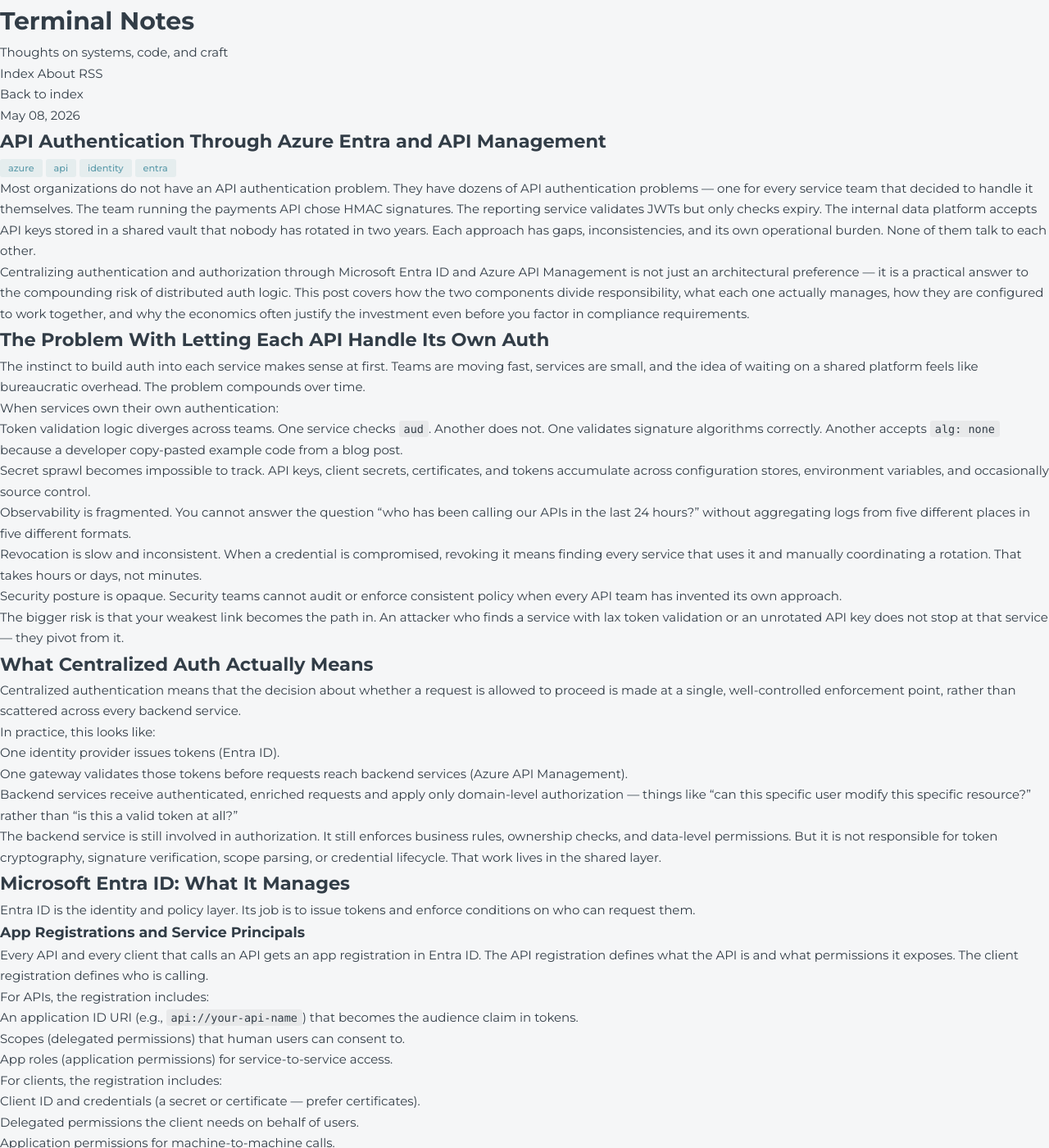
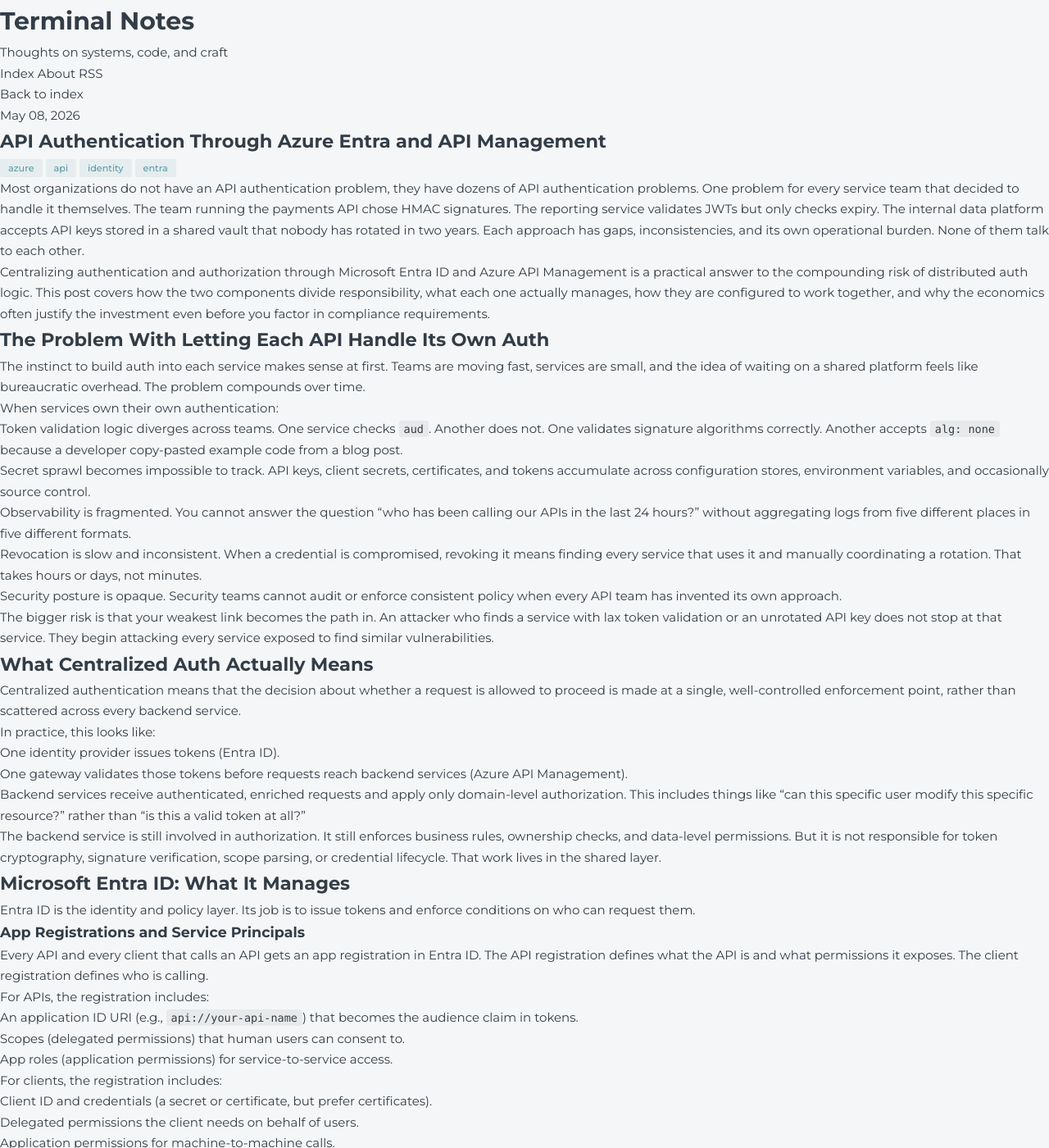
Before and after one commit to derekhans/derekhans.github.io, a Jekyll site: the page built from _posts/2026-05-08-api-authentication-through-azure-entra-and-api-management.md, in a window 1280 px wide and 1400 px high. Shown: the whole window at 82% size. Built offline with Jekyll 4.4.1, drawn with Linux system fonts in a browser that asks for light colours; some of the changed text lies outside the part shown.

Commit message:
Update 2026-05-08-api-authentication-through-azure-entra-and-api-management.md

```diff
--- a/_posts/2026-05-08-api-authentication-through-azure-entra-and-api-management.md
+++ b/_posts/2026-05-08-api-authentication-through-azure-entra-and-api-management.md
@@ -5,9 +5,9 @@ date: 2026-05-08
 tags: [azure, api, identity, entra]
 ---
 
-Most organizations do not have an API authentication problem. They have dozens of API authentication problems — one for every service team that decided to handle it themselves. The team running the payments API chose HMAC signatures. The reporting service validates JWTs but only checks expiry. The internal data platform accepts API keys stored in a shared vault that nobody has rotated in two years. Each approach has gaps, inconsistencies, and its own operational burden. None of them talk to each other.
+Most organizations do not have an API authentication problem, they have dozens of API authentication problems. One problem for every service team that decided to handle it themselves. The team running the payments API chose HMAC signatures. The reporting service validates JWTs but only checks expiry. The internal data platform accepts API keys stored in a shared vault that nobody has rotated in two years. Each approach has gaps, inconsistencies, and its own operational burden. None of them talk to each other.
 
-Centralizing authentication and authorization through Microsoft Entra ID and Azure API Management is not just an architectural preference — it is a practical answer to the compounding risk of distributed auth logic. This post covers how the two components divide responsibility, what each one actually manages, how they are configured to work together, and why the economics often justify the investment even before you factor in compliance requirements.
+Centralizing authentication and authorization through Microsoft Entra ID and Azure API Management is a practical answer to the compounding risk of distributed auth logic. This post covers how the two components divide responsibility, what each one actually manages, how they are configured to work together, and why the economics often justify the investment even before you factor in compliance requirements.
 
 ## The Problem With Letting Each API Handle Its Own Auth
 
@@ -21,7 +21,7 @@ When services own their own authentication:
 - Revocation is slow and inconsistent. When a credential is compromised, revoking it means finding every service that uses it and manually coordinating a rotation. That takes hours or days, not minutes.
 - Security posture is opaque. Security teams cannot audit or enforce consistent policy when every API team has invented its own approach.
 
-The bigger risk is that your weakest link becomes the path in. An attacker who finds a service with lax token validation or an unrotated API key does not stop at that service — they pivot from it.
+The bigger risk is that your weakest link becomes the path in. An attacker who finds a service with lax token validation or an unrotated API key does not stop at that service. They begin attacking every service exposed to find similar vulnerabilities.
 
 ## What Centralized Auth Actually Means
 
@@ -31,7 +31,7 @@ In practice, this looks like:
 
 - One identity provider issues tokens (Entra ID).
 - One gateway validates those tokens before requests reach backend services (Azure API Management).
-- Backend services receive authenticated, enriched requests and apply only domain-level authorization — things like "can this specific user modify this specific resource?" rather than "is this a valid token at all?"
+- Backend services receive authenticated, enriched requests and apply only domain-level authorization. This includes things like "can this specific user modify this specific resource?" rather than "is this a valid token at all?"
 
 The backend service is still involved in authorization. It still enforces business rules, ownership checks, and data-level permissions. But it is not responsible for token cryptography, signature verification, scope parsing, or credential lifecycle. That work lives in the shared layer.
 
@@ -51,7 +51,7 @@ For APIs, the registration includes:
 
 For clients, the registration includes:
 
-- Client ID and credentials (a secret or certificate — prefer certificates).
+- Client ID and credentials (a secret or certificate, but prefer certificates).
 - Delegated permissions the client needs on behalf of users.
 - Application permissions for machine-to-machine calls.
 
@@ -167,9 +167,11 @@ This keeps credential material out of application code and into a managed plane
 
 ### Observability
 
-APIM emits logs and metrics to Azure Monitor and Application Insights. Every request — including the caller subscription, response code, latency, and matched policies — is recorded. Failed JWT validation events show up distinctly.
+APIM emits logs and metrics to Azure Monitor and Application Insights. Every request captures logging data, including the caller subscription, response code, latency, and matched policies. Failed JWT validation events show up distinctly.
 
 This gives security and platform teams a single place to look for API access anomalies: who is calling what, at what volume, and with what result codes. That signal does not exist when auth is spread across backend services.
+
+Centralizing this observability through APIM also enables a single point to present these events to a SEIM system, allowing for security or cyber incident response to API-based DDoS attacks or brute force authentication attempts.
 
 ## How the Two Layers Divide Responsibility
 
```
Also changed, not shown: other parts of _posts/2026-05-08-api-authentication-through-azure-entra-and-api-management.md (+7 -7 lines).
